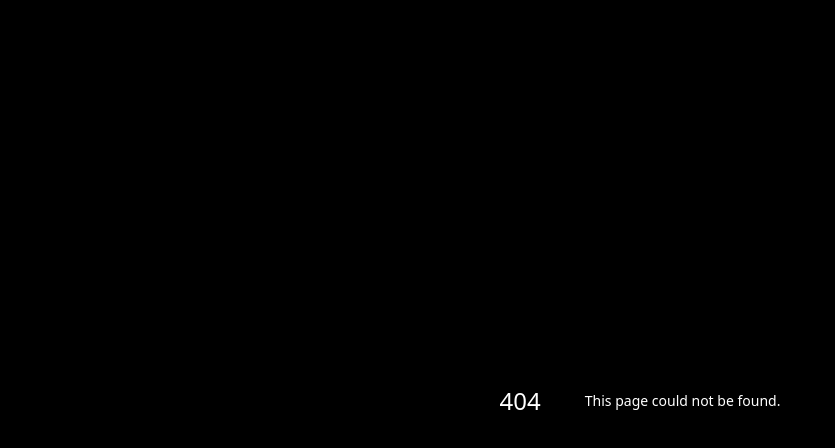
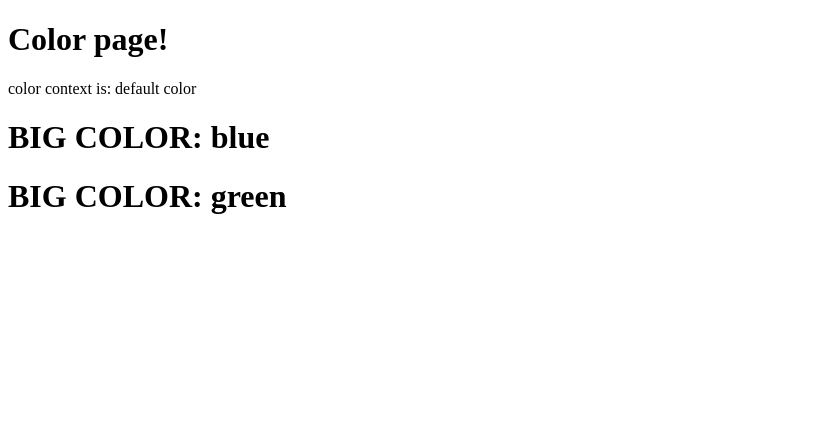
Before and after one commit to patfb/nextjs-custom-server, a Next.js app: page /color in a window 1280 px wide. Before the commit this address had no page. Shown: the top 448 px of the page, without its empty margins (0-835 px from the left). Built offline with nearby package versions, Linux system fonts and the light colour scheme.

Commit message:
continuing to figure out context

```diff
--- a/app/fruit/page.tsx
+++ b/app/fruit/page.tsx
@@ -1,7 +1,7 @@
 "use client";
 
 import { useContext } from "react";
-import { FruitContext } from "../FruitContext";
+import { FruitContext } from "../../components/Fruit/FruitContext";
 
 const FruitPage = (props) => {
   const fruit = useContext(FruitContext);
--- a/app/layout.tsx
+++ b/app/layout.tsx
@@ -1,5 +1,5 @@
 import "../global.css";
-import { FruitContextProvider } from "./FruitContextProvider";
+import { FruitContextProvider } from "../components/Fruit/FruitContextProvider";
 import { delay } from "../lib/delay";
 
 export default async function RootLayout({
@@ -7,7 +7,7 @@ export default async function RootLayout({
 }: {
   children: React.ReactNode;
 }) {
-  const favoriteFruit = await delay(1_000).then(() => "bananas");
+  const favoriteFruit = await delay(1_000).then(() => "async bananas");
 
   return (
     <html lang="en">
--- /dev/null
+++ b/app/loading.tsx
@@ -0,0 +1,5 @@
+const LoadingRoot = () => {
+  return <p>Loading the root layout...</p>;
+};
+
+export default LoadingRoot;
--- /dev/null
+++ b/components/BigColor.tsx
@@ -0,0 +1,10 @@
+import { useContext } from "react";
+import { ColorContext } from "./Color/ColorContext";
+
+const BigColor = () => {
+  const color = useContext(ColorContext);
+
+  return <h1>BIG COLOR: {color}</h1>;
+};
+
+export { BigColor };
--- /dev/null
+++ b/components/Color/ColorContext.tsx
@@ -0,0 +1,5 @@
+import { createContext } from "react";
+
+const ColorContext = createContext("default color");
+
+export { ColorContext };
--- /dev/null
+++ b/components/Color/ColorContextProvider.tsx
@@ -0,0 +1,11 @@
+"use client";
+
+import { ColorContext } from "./ColorContext";
+
+const ColorContextProvider = ({ color = "blue", children }) => {
+  return (
+    <ColorContext.Provider value={color}>{children}</ColorContext.Provider>
+  );
+};
+
+export { ColorContextProvider };
--- /dev/null
+++ b/pages/color/index.tsx
@@ -0,0 +1,25 @@
+"use client";
+
+import { useContext } from "react";
+import { ColorContext } from "../../components/Color/ColorContext";
+import { BigColor } from "../../components/BigColor";
+import { ColorContextProvider } from "../../components/Color/ColorContextProvider";
+
+const Color = (props) => {
+  const color = useContext(ColorContext);
+
+  return (
+    <div>
+      <h1>Color page!</h1>
+      <p>color context is: {color}</p>
+      <ColorContextProvider>
+        <BigColor />
+      </ColorContextProvider>
+      <ColorContextProvider color="green">
+        <BigColor />
+      </ColorContextProvider>
+    </div>
+  );
+};
+
+export default Color;
--- a/pages/xkcd/[id].tsx
+++ b/pages/xkcd/[id].tsx
@@ -1,5 +1,7 @@
 import "@root/global.css";
 import type { GetServerSideProps, InferGetServerSidePropsType } from "next";
+import { ColorContext } from "../../components/Color/ColorContext";
+import { useContext } from "react";
 
 interface Comic {
   alt: string;
@@ -33,6 +35,8 @@ export default function xkcdIdPage({
   comic,
   id,
 }: InferGetServerSidePropsType<typeof getServerSideProps>) {
+  const color = useContext(ColorContext);
+
   const renderedComic = comic ? (
     <>
       <h2>{comic.title}</h2>
@@ -53,6 +57,7 @@ export default function xkcdIdPage({
   return (
     <div>
       <h1>xkcd #{id}</h1>
+      <p>color context: {color}</p>
       {renderedComic}
     </div>
   );
```
Also changed, not shown: middleware.ts (+0 -14 lines), pages/index.tsx (+13 -5 lines), components/Fruit/FruitContext.tsx (renamed from app/FruitContext.tsx), components/Fruit/FruitContextProvider.tsx (renamed from app/FruitContextProvider.tsx).
